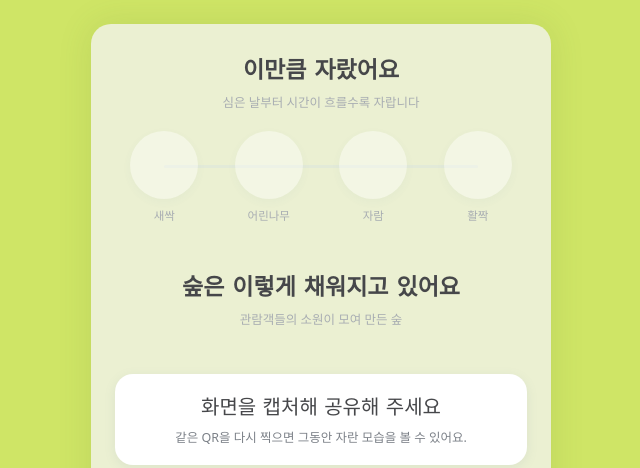
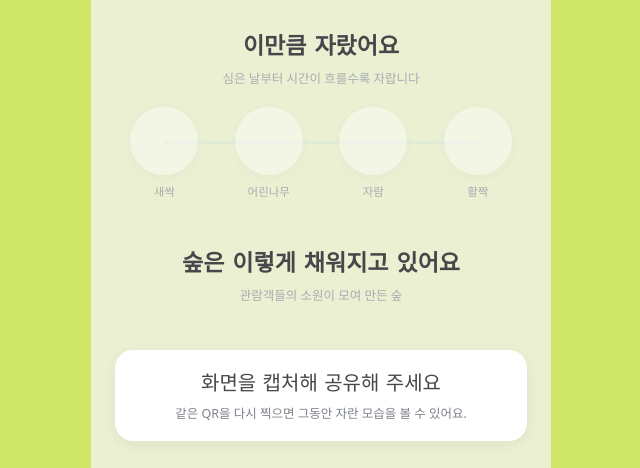
Before and after one commit to chemdise/chemdise.github.io, a plain HTML site: page index.html in a window 1280 px wide. Shown: the top 468 px of the page, without its empty margins (319-959 px from the left). Drawn offline with Linux system fonts and the light colour scheme; a web font is replaced by a local one.

Commit message:
Add files via upload

```diff
--- a/index.html
+++ b/index.html
@@ -29,13 +29,13 @@
 }
 *{box-sizing:border-box;margin:0;padding:0}
 html{-webkit-text-size-adjust:100%}
+html{background:var(--page-bg)}
 body{font-family:var(--body);color:var(--ink);background:var(--page-bg);line-height:1.6;
   -webkit-font-smoothing:antialiased;overflow-x:hidden}
 /* 폭이 넓으면 460px 패널이 가운데 서고 좌우로 연두 배경이 보인다.
    좁은 화면에서는 패널이 화면 전체를 채운다. */
 .wrap{width:100%;max-width:460px;margin:0 auto;position:relative;
-  background:var(--panel-bg);min-height:100vh;min-height:100dvh;
-  box-shadow:0 0 34px rgba(80,110,40,.13)}
+  background:var(--panel-bg);min-height:100vh;min-height:100dvh}
 :focus-visible{outline:3px solid var(--coral);outline-offset:3px;border-radius:8px}
 
 /* ══ 캡처 카드 4:5 ══ */
@@ -151,11 +151,7 @@ footer .ft{font-family:var(--hand);font-size:24px;color:var(--ink-2);margin-bott
   .wish{font-size:21px}
   .tip{margin:20px 16px 0;padding:14px 15px}
 }
-/* 가로가 넉넉하면 패널 위아래에 여백을 줘 카드처럼 보이게 한다 */
-@media (min-width:560px){
-  body{padding:24px 0}
-  .wrap{min-height:0;border-radius:20px;overflow:hidden}
-}
+/* 넓은 화면에서도 패널은 위아래로 꽉 차고, 연두는 좌우로만 보인다 (시안과 동일) */
 @media (prefers-reduced-motion:reduce){*{transition:none!important;animation:none!important}}
 </style>
 </head>
```
